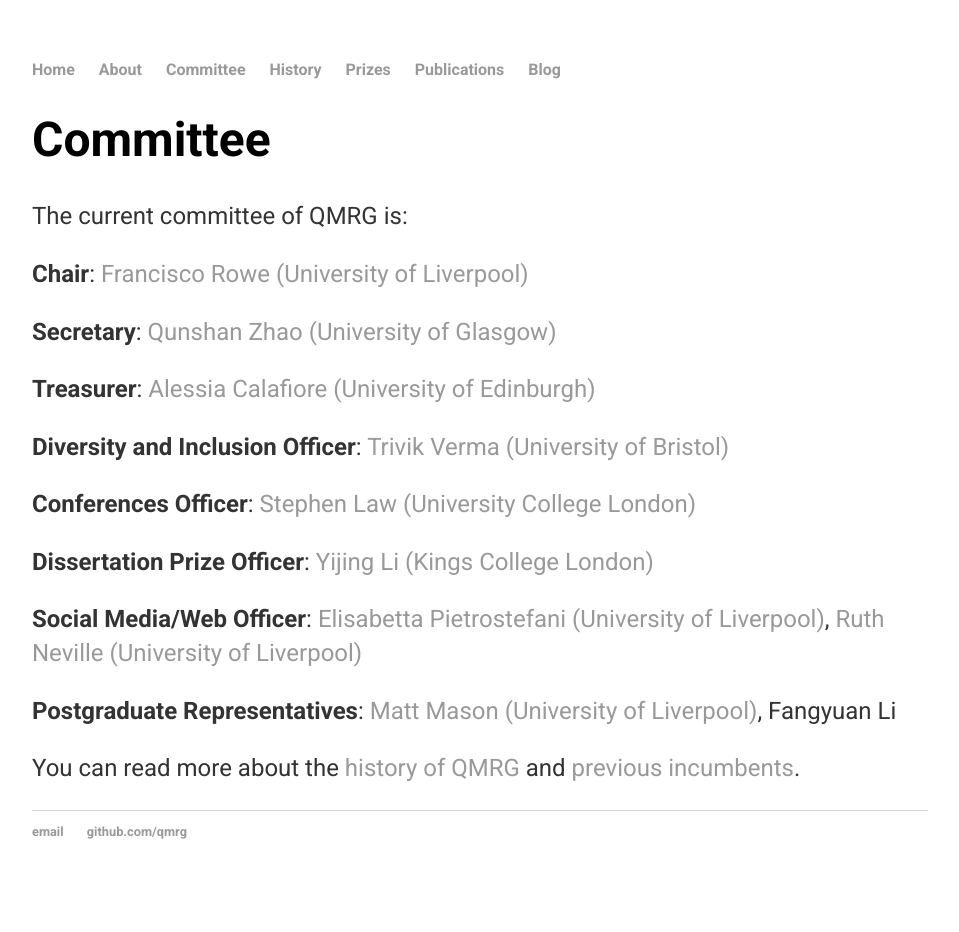
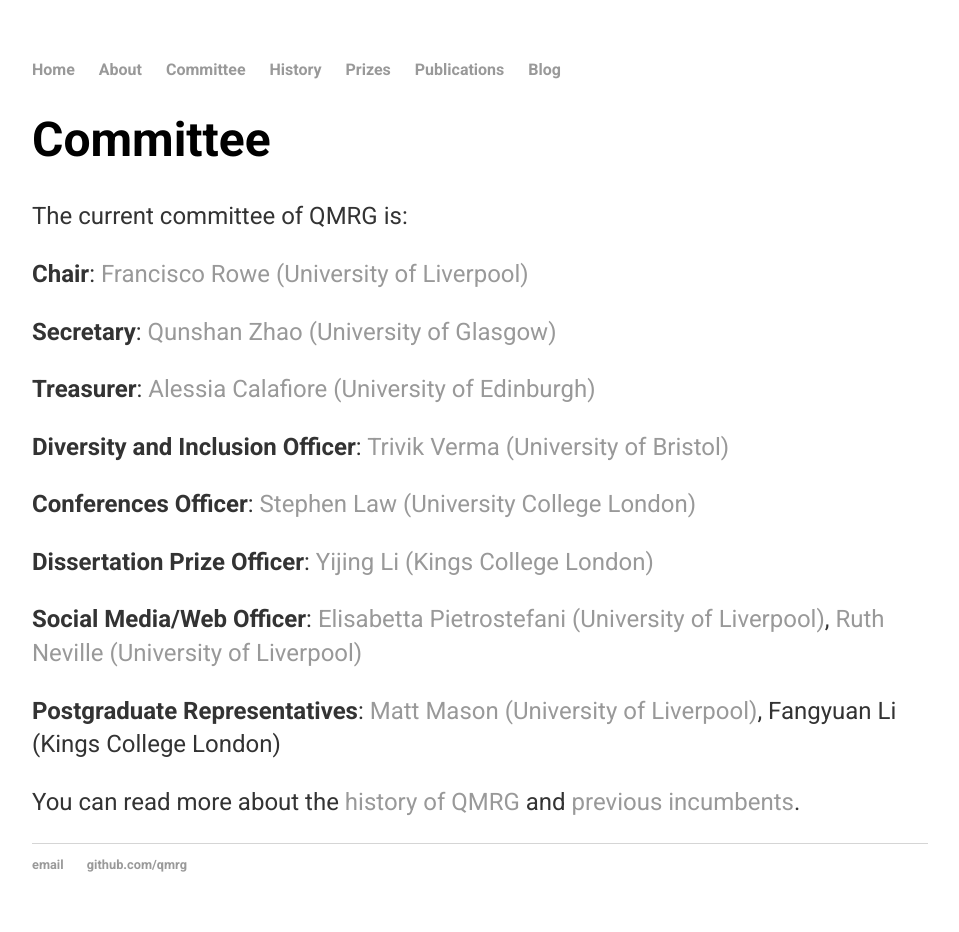
Before and after one commit to qmrg/qmrg.github.io, a Jekyll site: the page built from committee.md, in a window 1280 px wide. Shown: the whole page, without its empty margins (160-1119 px from the left). Built offline with Jekyll 4.4.1, drawn with Linux system fonts in a browser that asks for light colours; before the commit the page ends 900 px from its top, so only the background shows below that.

Commit message:
Update committee.md

```diff
--- a/committee.md
+++ b/committee.md
@@ -21,6 +21,6 @@
 
 **Social Media/Web Officer**: [Elisabetta Pietrostefani (University of Liverpool)](https://www.liverpool.ac.uk/environmental-sciences/staff/elisabetta-pietrostefani/), [Ruth Neville (University of Liverpool)](https://www.liverpool.ac.uk/geographic-data-science/our-people/)
 
-**Postgraduate Representatives**: [Matt Mason (University of Liverpool)](https://www.liverpool.ac.uk/geographic-data-science/our-people/), Fangyuan Li
+**Postgraduate Representatives**: [Matt Mason (University of Liverpool)](https://www.liverpool.ac.uk/geographic-data-science/our-people/), Fangyuan Li (Kings College London)
 
 You can read more about the [history of QMRG](https://qmrg.github.io/history_of_qmrg) and [previous incumbents](https://qmrg.github.io/past_committee).
```
